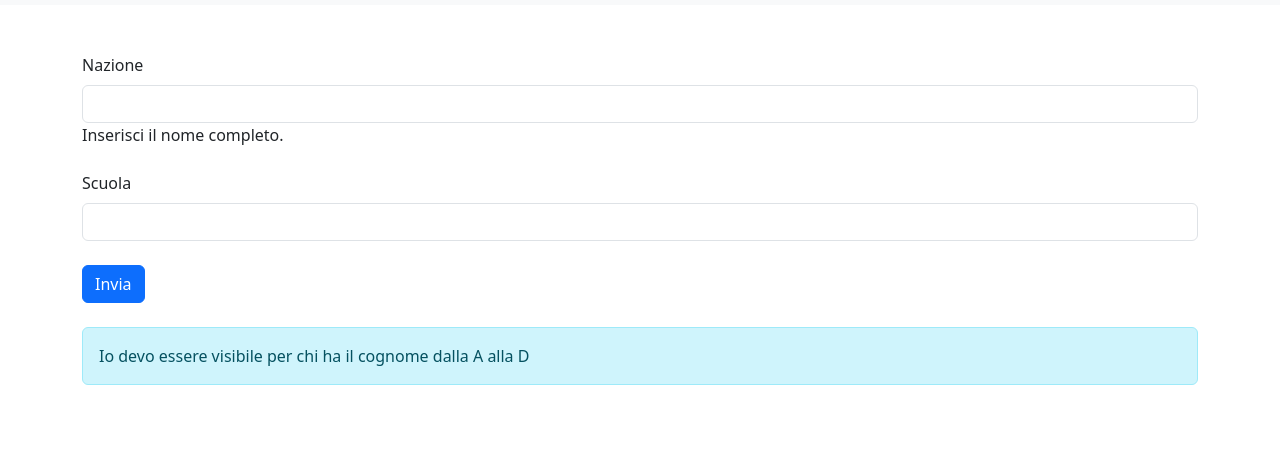
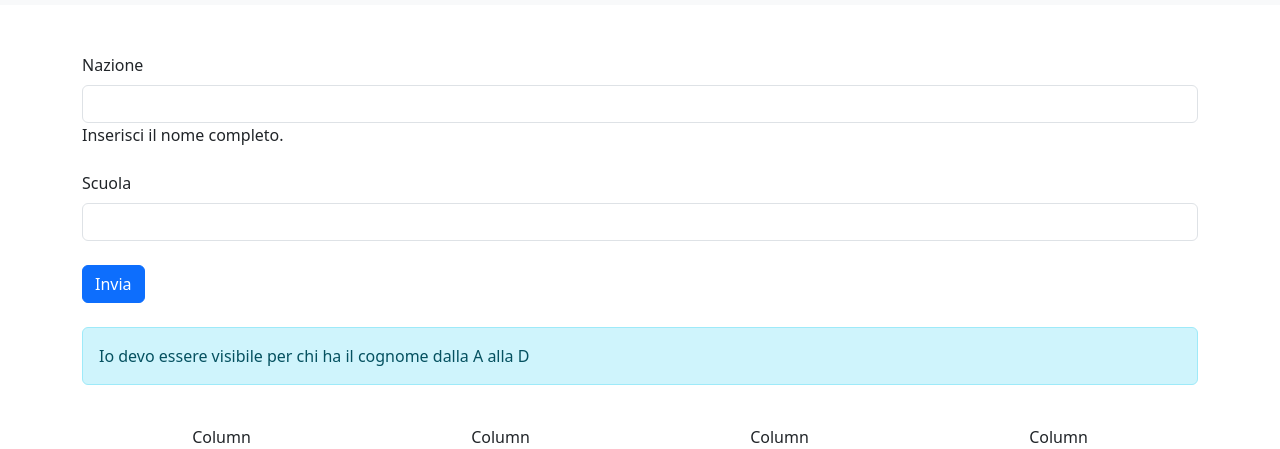
Before and after one commit to Mattiapio-Cicinelli/caccialtesoro, a website: page bootstrap1.html in a window 1280 px wide. Shown: the part 536-985 px from the top of the page. Before the commit the page ends 937 px from the top, so only its background shows below. Drawn offline with nearby package versions, Linux system fonts and the light colour scheme.

Commit message:
Update bootstrap1.html

```diff
--- a/bootstrap1.html
+++ b/bootstrap1.html
@@ -69,6 +69,15 @@
 <div class="alert alert-info" role="alert">
   Io devo essere visibile per chi ha il cognome dalla A alla D
 </div>
+<br>
+  <div class="container text-center">
+  <div class="row row-cols-4">
+    <div class="col">Column</div>
+    <div class="col">Column</div>
+    <div class="col">Column</div>
+    <div class="col">Column</div>
+  </div>
+</div>
     <script src="https://www.animazionelestar.it/l/caccia-al-tesoro-online/" integrity="sha384-YvpcrYf0tY3lHB60NNkmXc5s9fDVZLESaAA55NDzOxhy9GkcIdslK1eN7N6jIeHz" crossorigin="anonymous"></script>
    </body>
 </html>
```
